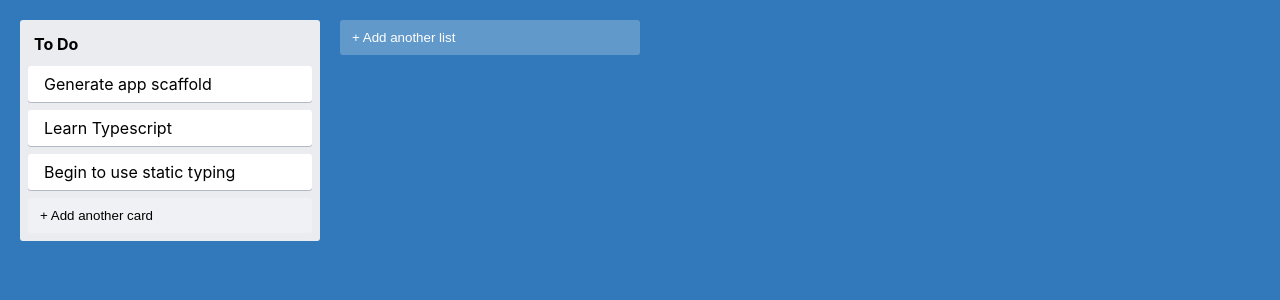
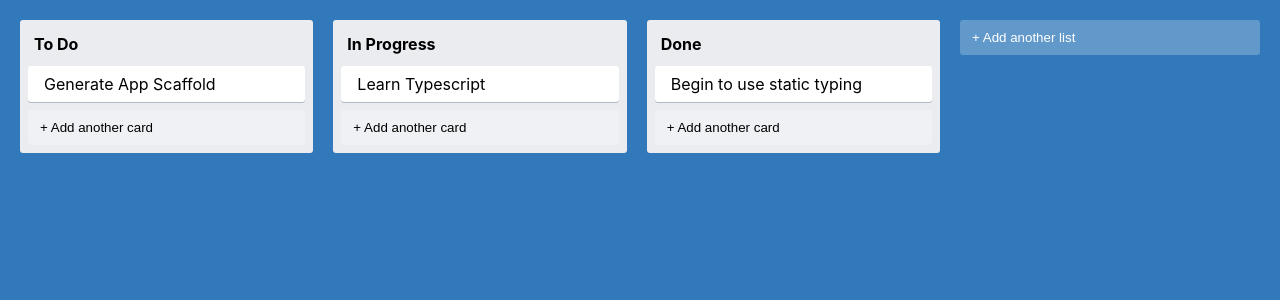
Before and after one commit to stallionunleashed79/trello-application, a React (Create React App) app: page / in a window 1280 px wide. Shown: the top 300 px of the page. Built offline with nearby package versions, Linux system fonts and the light colour scheme.

Commit message:
Leveraged app context to build card and column

```diff
--- a/src/App.tsx
+++ b/src/App.tsx
@@ -1,10 +1,12 @@
 import { AddNewItem } from './components/AddNewItem';
 import Column from './components/Column';
 import { AppContainer } from './styles'
+import { useAppState } from './state/AppStateContext';
 
 export function App() {
+  const { lists } = useAppState()
   return <AppContainer>
-    <Column text="To Do"></Column>
+    {lists.map(({ id, text }) => <Column text={text} id={id}/>)}
     <AddNewItem toggleButtonText="+ Add another list" onAdd={() => console.log('LIST ITEM ADDED')}/>
   </AppContainer>;
 }
--- a/src/components/Card.tsx
+++ b/src/components/Card.tsx
@@ -2,6 +2,7 @@ import { CardContainer } from "../styles";
 
 type CardProps = {
     text: string;
+    id: string
 }
 
 export const Card = ({ text }: CardProps) => {
--- a/src/components/Column.tsx
+++ b/src/components/Column.tsx
@@ -2,16 +2,20 @@ import { ColumnContainer, ColumnTitle } from "../styles";
 import { AddNewItem } from "./AddNewItem";
 import { Card } from "./Card";
 import { useState } from 'react';
+import { useAppState } from '../state/AppStateContext'
 
 type ColumnProps = {
     text: string;
+    id: string;
 }
 
-const Column = ({ text }: ColumnProps) => {
+const Column = ({ text, id }: ColumnProps) => {
+const { getTasksByListId } = useAppState()
+const tasks = getTasksByListId(id)
 const [ items, setItems ] = useState<Array<string>>(['Generate app scaffold', 'Learn Typescript', 'Begin to use static typing']);
    return  <ColumnContainer>
         <ColumnTitle>{text}</ColumnTitle>
-        { items.map(item => <Card text={item}/>)}
+        { tasks.map(({ id, text }) => <Card key={id} text={text} id={id}/>)}
         <AddNewItem dark={true} toggleButtonText="+ Add another card" onAdd={(text) => setItems([ ...items, text ])}/>
     </ColumnContainer>
 }
--- a/src/index.tsx
+++ b/src/index.tsx
@@ -3,13 +3,16 @@ import ReactDOM from 'react-dom/client';
 import './index.css';
 import  { App } from './App';
 import reportWebVitals from './reportWebVitals';
+import { AppStateProvider } from './state/AppStateContext';
 
 const root = ReactDOM.createRoot(
   document.getElementById('root') as HTMLElement
 );
 root.render(
   <React.StrictMode>
-    <App />
+    <AppStateProvider>
+        <App />
+    </AppStateProvider>
   </React.StrictMode>
 );
 
--- a/src/state/AppStateContext.tsx
+++ b/src/state/AppStateContext.tsx
@@ -1,4 +1,4 @@
-import { createContext, FC, useContext } from 'react'
+import { createContext, useContext } from 'react'
 
 type Task = {
     id: string;
@@ -69,3 +69,5 @@ export const AppStateProvider: React.FC<Props> = ({ children }) => {
         <AppStateContext.Provider value={ { lists, getTasksByListId }}>{children}</AppStateContext.Provider>
     )
 }
+
+export const useAppState = () => useContext(AppStateContext)
```
